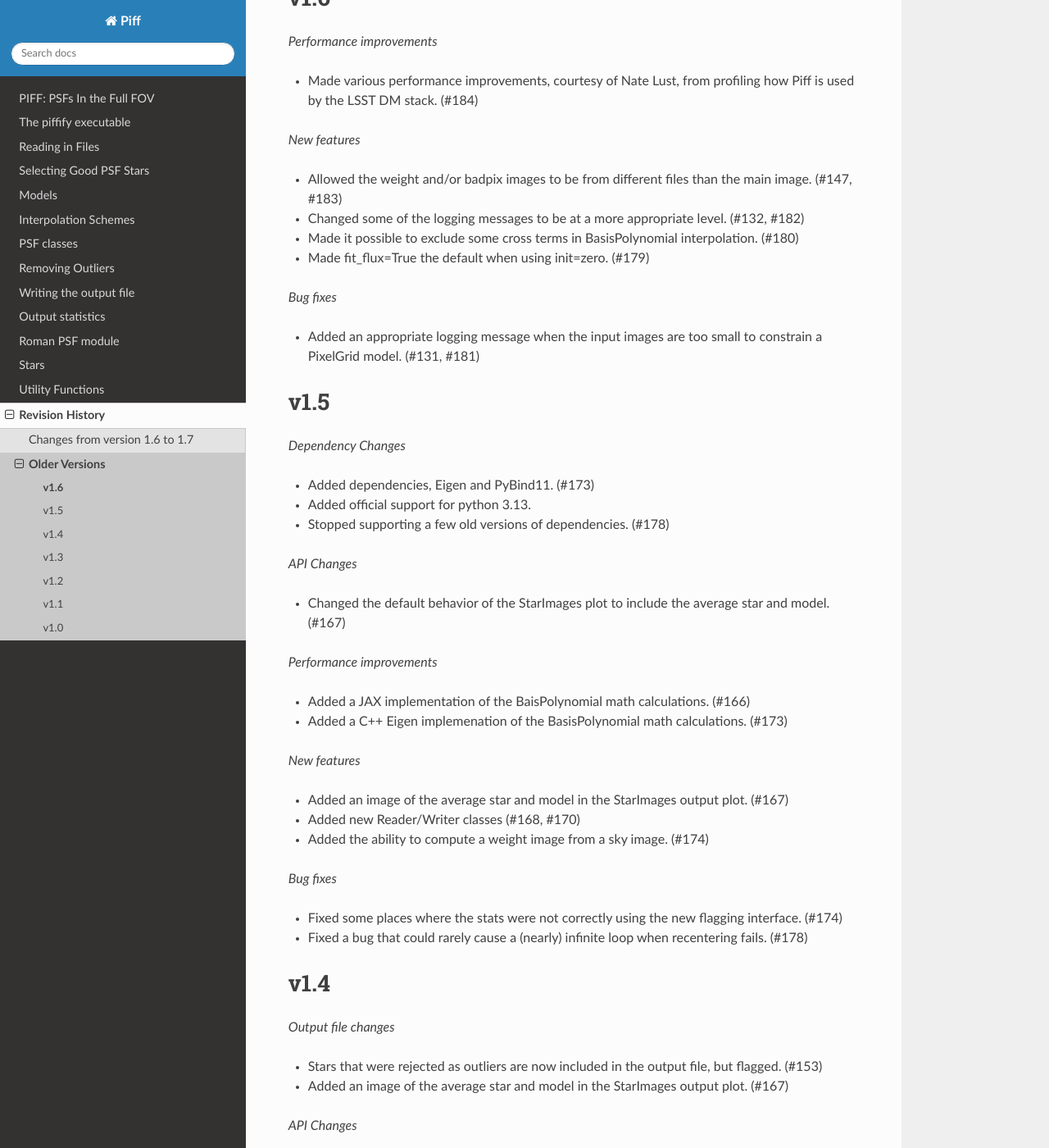
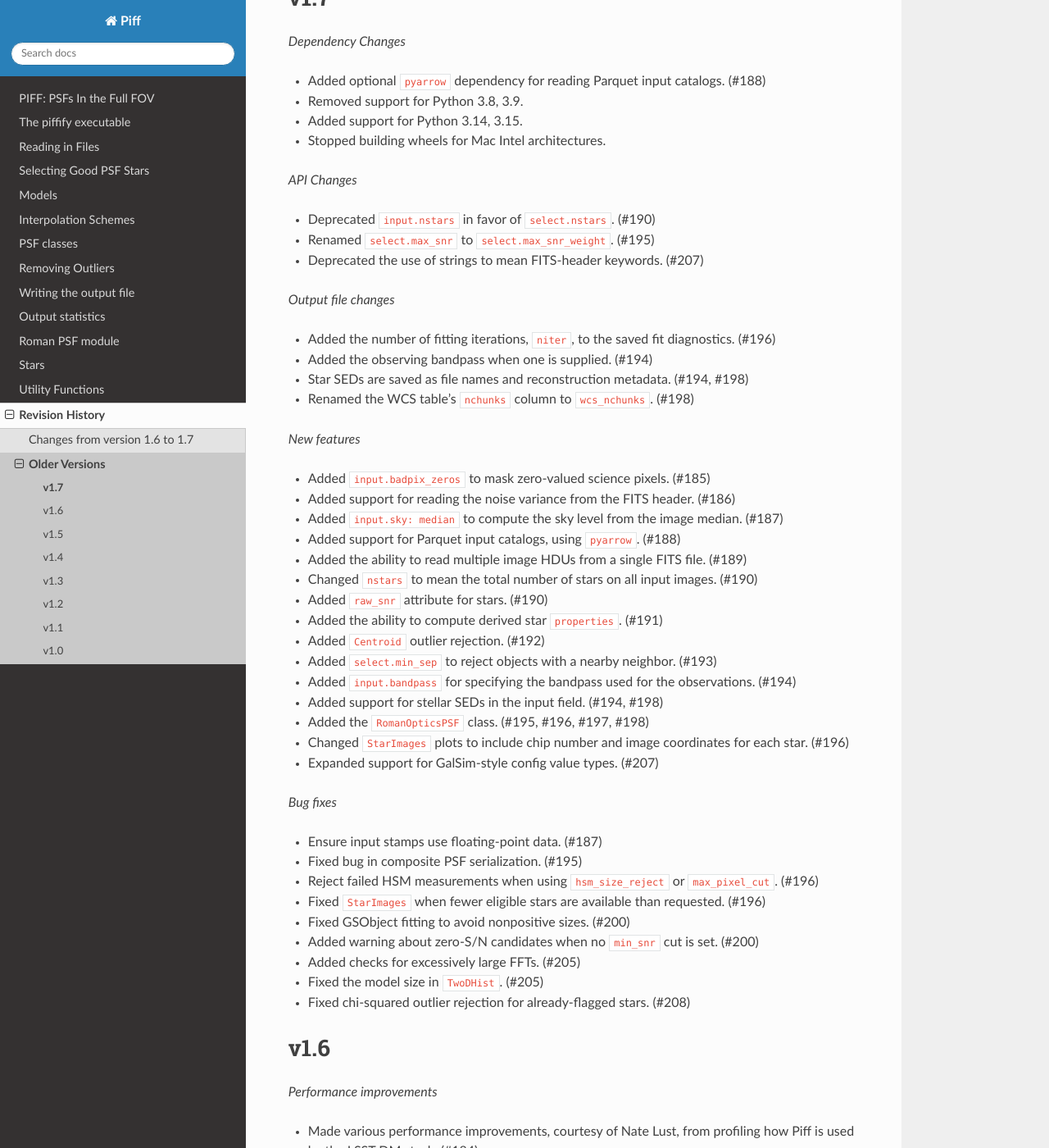
Before and after one commit to rmjarvis/Piff, a Sphinx documentation site: the page built from docs/older.rst, in a window 1280 px wide and 1400 px high, scrolled down 241 px. Shown: the whole window at 82% size. Built offline with Sphinx 7.4.7 and the Read the Docs theme 3.1.0, drawn with Linux system fonts in a browser that asks for light colours.

Commit message:
Add v1.7 changes to history

```diff
--- a/docs/older.rst
+++ b/docs/older.rst
@@ -3,6 +3,59 @@ Below is a summary of the major changes with each new tagged version of Piff.
 Each version may also include various other minor changes and bug fixes not
 listed here for brevity.  See the CHANGELOG files associates with each version
 for a more complete list.  Issue numbers related to each change are given in parentheses.
+
+v1.7
+----
+
+*Dependency Changes*
+
+- Added optional ``pyarrow`` dependency for reading Parquet input catalogs. (#188)
+- Removed support for Python 3.8, 3.9.
+- Added support for Python 3.14, 3.15.
+- Stopped building wheels for Mac Intel architectures.
+
+*API Changes*
+
+- Deprecated ``input.nstars`` in favor of ``select.nstars``. (#190)
+- Renamed ``select.max_snr`` to ``select.max_snr_weight``. (#195)
+- Deprecated the use of strings to mean FITS-header keywords. (#207)
+
+*Output file changes*
+
+- Added the number of fitting iterations, ``niter``, to the saved fit diagnostics. (#196)
+- Added the observing bandpass when one is supplied. (#194)
+- Star SEDs are saved as file names and reconstruction metadata. (#194, #198)
+- Renamed the WCS table's ``nchunks`` column to ``wcs_nchunks``. (#198)
+
+*New features*
+
+- Added ``input.badpix_zeros`` to mask zero-valued science pixels. (#185)
+- Added support for reading the noise variance from the FITS header. (#186)
+- Added ``input.sky: median`` to compute the sky level from the image median. (#187)
+- Added support for Parquet input catalogs, using ``pyarrow``. (#188)
+- Added the ability to read multiple image HDUs from a single FITS file. (#189)
+- Changed ``nstars`` to mean the total number of stars on all input images. (#190)
+- Added ``raw_snr`` attribute for stars. (#190)
+- Added the ability to compute derived star ``properties``. (#191)
+- Added ``Centroid`` outlier rejection. (#192)
+- Added ``select.min_sep`` to reject objects with a nearby neighbor. (#193)
+- Added ``input.bandpass`` for specifying the bandpass used for the observations. (#194)
+- Added support for stellar SEDs in the input field. (#194, #198)
+- Added the ``RomanOpticsPSF`` class. (#195, #196, #197, #198)
+- Changed ``StarImages`` plots to include chip number and image coordinates for each star. (#196)
+- Expanded support for GalSim-style config value types. (#207)
+
+*Bug fixes*
+
+- Ensure input stamps use floating-point data. (#187)
+- Fixed bug in composite PSF serialization. (#195)
+- Reject failed HSM measurements when using ``hsm_size_reject`` or ``max_pixel_cut``. (#196)
+- Fixed ``StarImages`` when fewer eligible stars are available than requested. (#196)
+- Fixed GSObject fitting to avoid nonpositive sizes. (#200)
+- Added warning about zero-S/N candidates when no ``min_snr`` cut is set. (#200)
+- Added checks for excessively large FFTs. (#205)
+- Fixed the model size in ``TwoDHist``. (#205)
+- Fixed chi-squared outlier rejection for already-flagged stars. (#208)
 
 v1.6
 ----
```
